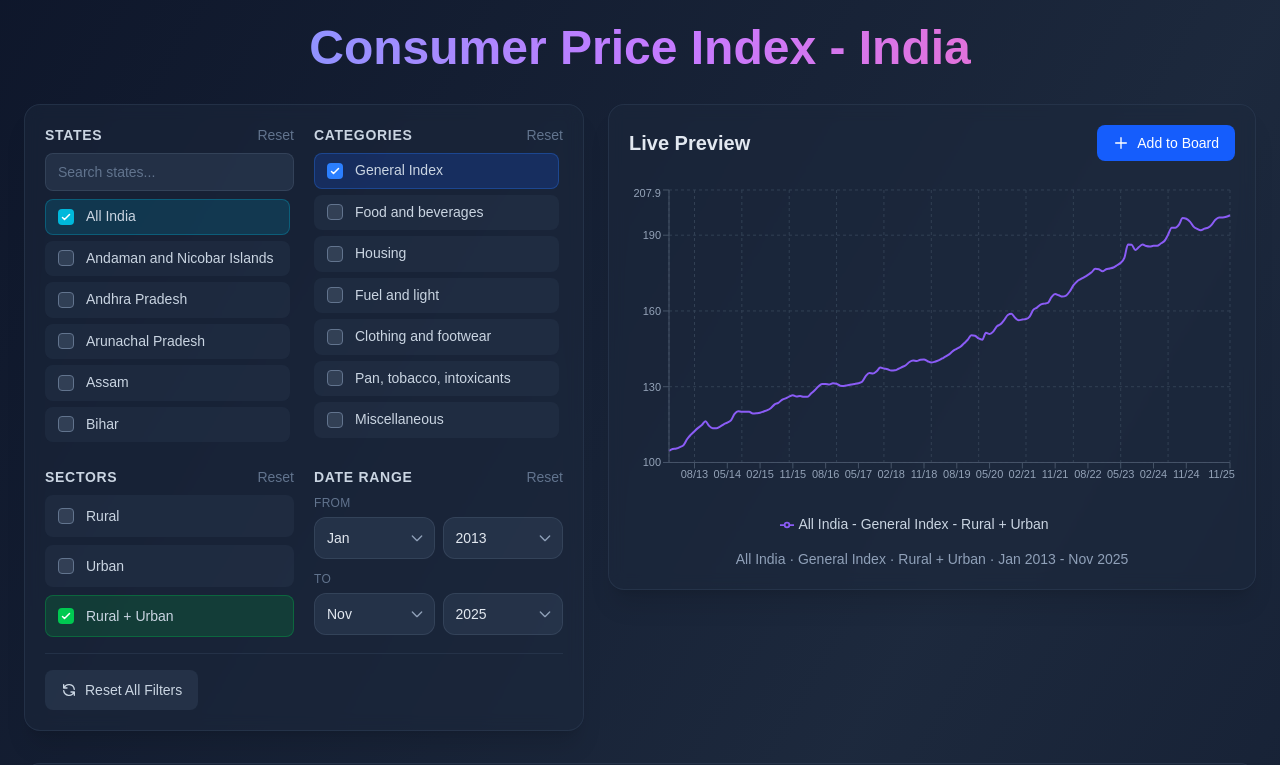
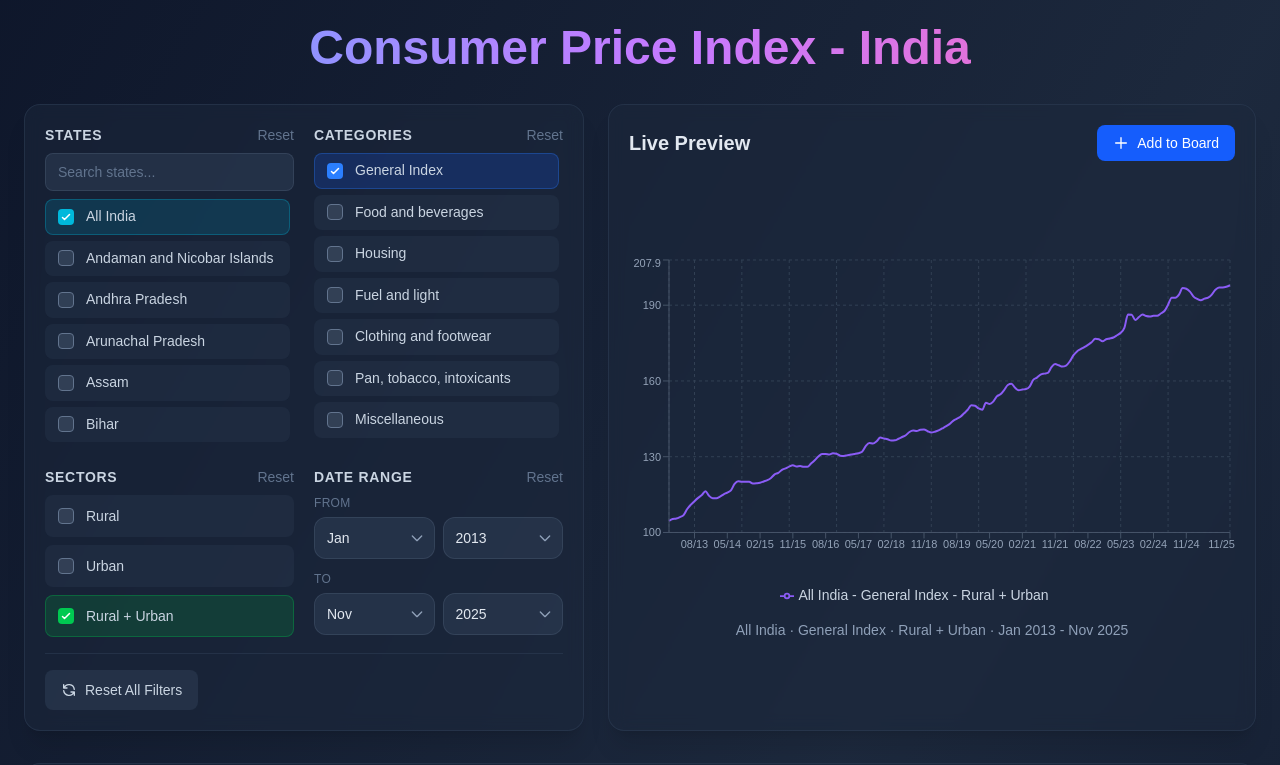
Before and after one commit to harshit-agarwal7/consumer-price-index, a Next.js app: page / in a window 1280 px wide. Shown: the top 765 px of the page. Built offline with nearby package versions, Linux system fonts and the light colour scheme.

Commit message:
Match live preview chart height to filters section on lg screens

```diff
--- a/app/components/charts/ChartBoard.tsx
+++ b/app/components/charts/ChartBoard.tsx
@@ -19,6 +19,7 @@ interface ChartBoardProps {
   cpiData: CPIData[];
   allStates: string[];
   editingChartId: string | null;
+  isMobile: boolean;
   onEditChart: (chart: ChartDefinition) => void;
   onDuplicateChart: (chart: ChartDefinition) => void;
   onRemoveChart: (chartId: string) => void;
@@ -29,6 +30,7 @@ export const ChartBoard = ({
   cpiData,
   allStates,
   editingChartId,
+  isMobile,
   onEditChart,
   onDuplicateChart,
   onRemoveChart
@@ -129,7 +131,7 @@ export const ChartBoard = ({
                     </p>
                   </div>
                 ) : (
-                  <ResponsiveContainer width="100%" aspect={1.1}>
+                  <ResponsiveContainer width="100%" aspect={isMobile ? 1.1 : 1.7}>
                     <LineChart data={chartResult.chartData} margin={{ top: 5, right: 5, left: -25, bottom: 5 }}>
                       <CartesianGrid strokeDasharray="3 3" stroke="#334155" />
                       <XAxis
--- a/app/components/charts/LivePreviewChart.tsx
+++ b/app/components/charts/LivePreviewChart.tsx
@@ -39,7 +39,7 @@ export const LivePreviewChart = ({
   onCancelEditing
 }: LivePreviewChartProps) => {
   return (
-    <div ref={chartPreviewRef} className="bg-slate-800/50 backdrop-blur-sm rounded-2xl border border-slate-700/50 p-4 md:p-5 shadow-xl flex-1 min-w-0">
+    <div ref={chartPreviewRef} className="bg-slate-800/50 backdrop-blur-sm rounded-2xl border border-slate-700/50 p-4 md:p-5 shadow-xl flex-1 min-w-0 flex flex-col">
       <div className="flex items-center justify-between mb-4 md:mb-6 gap-2">
         <h2 className="text-lg md:text-xl font-semibold text-slate-200">
           {editingChartId ? 'Editing Chart' : 'Live Preview'}
@@ -79,8 +79,9 @@ export const LivePreviewChart = ({
         </div>
       </div>
 
+      <div className="flex-1 flex flex-col justify-center">
         {hasNoData || housingWarning ? (
-        <div className="flex items-center justify-center aspect-[16/10] max-w-4xl mx-auto">
+          <div className="flex items-center justify-center aspect-[16/10] max-w-4xl mx-auto w-full">
             <div className="text-center px-4 max-w-md">
               <div className={`w-16 h-16 mx-auto mb-4 rounded-full flex items-center justify-center ${housingWarning ? 'bg-amber-600/20' : 'bg-slate-700/50'}`}>
                 {housingWarning ? (
@@ -99,7 +100,7 @@ export const LivePreviewChart = ({
             </div>
           </div>
         ) : (
-        <div className="max-w-4xl mx-auto">
+          <div className="max-w-4xl mx-auto w-full">
             <ResponsiveContainer width="100%" aspect={isMobile ? 1.1 : 1.7}>
               <LineChart data={chartData} margin={{ top: 5, right: 5, left: -20, bottom: 5 }}>
                 <CartesianGrid strokeDasharray="3 3" stroke="#334155" />
@@ -133,5 +134,6 @@ export const LivePreviewChart = ({
           </div>
         )}
       </div>
+    </div>
   );
 };
--- a/app/page.tsx
+++ b/app/page.tsx
@@ -237,7 +237,7 @@ export default function Home() {
         {/* Main Content - Filters and Chart side by side */}
         <div className="flex flex-col lg:flex-row gap-4 md:gap-6 mb-6 md:mb-8">
           {/* Filters Panel - appears second on mobile, first on desktop */}
-          <div className="bg-slate-800/50 backdrop-blur-sm rounded-2xl border border-slate-700/50 p-4 md:p-5 shadow-xl lg:w-[560px] flex-shrink-0 self-center order-2 lg:order-1">
+          <div className="bg-slate-800/50 backdrop-blur-sm rounded-2xl border border-slate-700/50 p-4 md:p-5 shadow-xl lg:w-[560px] flex-shrink-0 self-center lg:self-auto order-2 lg:order-1">
             {isMobile ? (
               <MobileFilterAccordion
                 sections={[
@@ -371,7 +371,7 @@ export default function Home() {
           </div>
 
           {/* Live Preview Chart - appears first on mobile, second on desktop */}
-          <div className="order-1 lg:order-2 flex-1 min-w-0">
+          <div className="order-1 lg:order-2 flex-1 min-w-0 flex flex-col">
             <LivePreviewChart
               chartData={chartData}
               hasNoData={hasNoData}
@@ -396,6 +396,7 @@ export default function Home() {
           cpiData={cpiData}
           allStates={STATES}
           editingChartId={editingChartId}
+          isMobile={isMobile}
           onEditChart={handleEditChart}
           onDuplicateChart={handleDuplicateChart}
           onRemoveChart={handleRequestRemoveChart}
```
Lines whose indentation alone changed are shown as unchanged.
